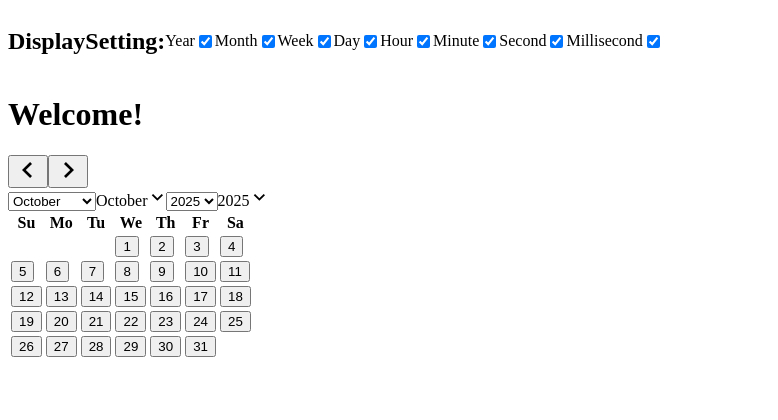
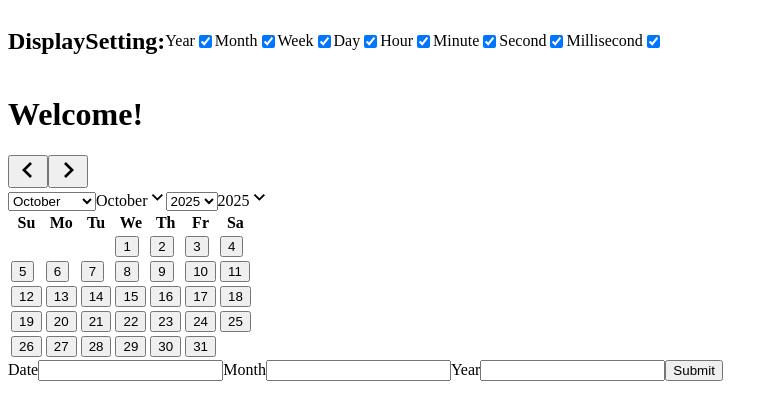
Before and after one commit to wangshu24/twentyninethousandstwohundredtwenty, a React app: page / in a window 1280 px wide. Shown: the top 420 px of the page, without its empty margins (0-778 px from the left). Built offline with nearby package versions, Linux system fonts and the light colour scheme; the HTML template or start-up script is replaced by a standard one.

Commit message:
make use of date text input

```diff
--- a/src/app.tsx
+++ b/src/app.tsx
@@ -4,6 +4,7 @@ import CalendarDemo from "./calendar";
 import Clock from "./clock";
 import { DisplayConfig } from "./displayFormat";
 import DisplaySetting from "./displaySetting";
+import DateInput from "./dateInput";
 
 let stored = localStorage.getItem("dob");
 let storedDob: Date | undefined = undefined;
@@ -44,7 +45,10 @@ function App(): JSX.Element {
       <SettingContext.Provider value={setting}>
         {/** To be substituted for text input format with validation */}
         {!dob ? (
-          <CalendarDemo setDate={setDob} />
+          <>
+            <CalendarDemo setDate={setDob} />
+            <DateInput setDob={setDob} />
+          </>
         ) : (
           <Clock dob={dob} eod={addYears(dob, 80)} />
         )}
--- a/src/clock.tsx
+++ b/src/clock.tsx
@@ -31,7 +31,7 @@ function Clock(props: { dob: Date; eod: Date }) {
 
   return (
     <div>
-      <h1>Clock: {displayDuration(timeleft, displaySetting)}</h1>
+      <h1>{displayDuration(timeleft, displaySetting)}</h1>
     </div>
   );
 }
--- a/src/dateInput.tsx
+++ b/src/dateInput.tsx
@@ -78,7 +78,7 @@ function DateInput(props: { setDob: (dob: Date) => void }) {
           setTextInput({ ...textInput, Year: e.target.value });
         }}
       />
-      <input type="submit" onChange={() => validateDate(textInput)} />
+      <input type="submit" onClick={() => validateDate(textInput)} />
     </div>
   );
 }
```
